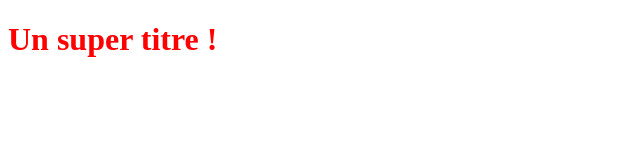
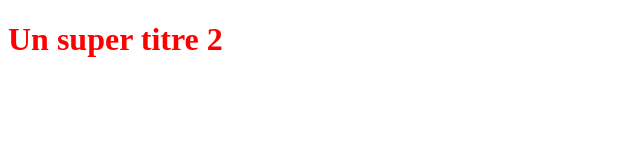
Before and after one commit to frlaunay/OpenclassroomsProject, a plain HTML site: page index.html in a window 1280 px wide. Shown: the full height of the page, 0-640 px from the left. Drawn offline with Linux system fonts and the light colour scheme.

Commit message:
Modification du titre H1 1 puis 2

```diff
--- a/index.html
+++ b/index.html
@@ -5,6 +5,6 @@
    <link rel="stylesheet" type="text/css" href="styles.css">
 </head>
 <body>
-   <h1>Un super titre !</h1>
+   <h1>Un super titre 2</h1>
 </body>
 </html>
```
